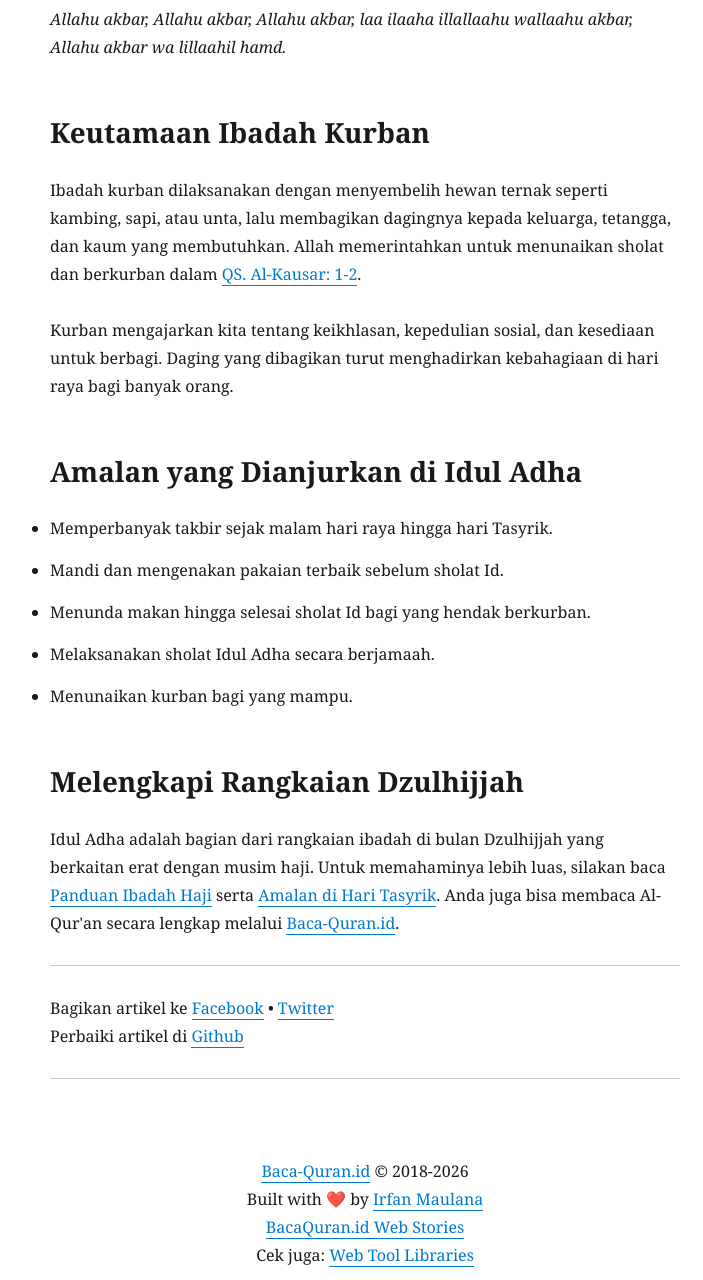
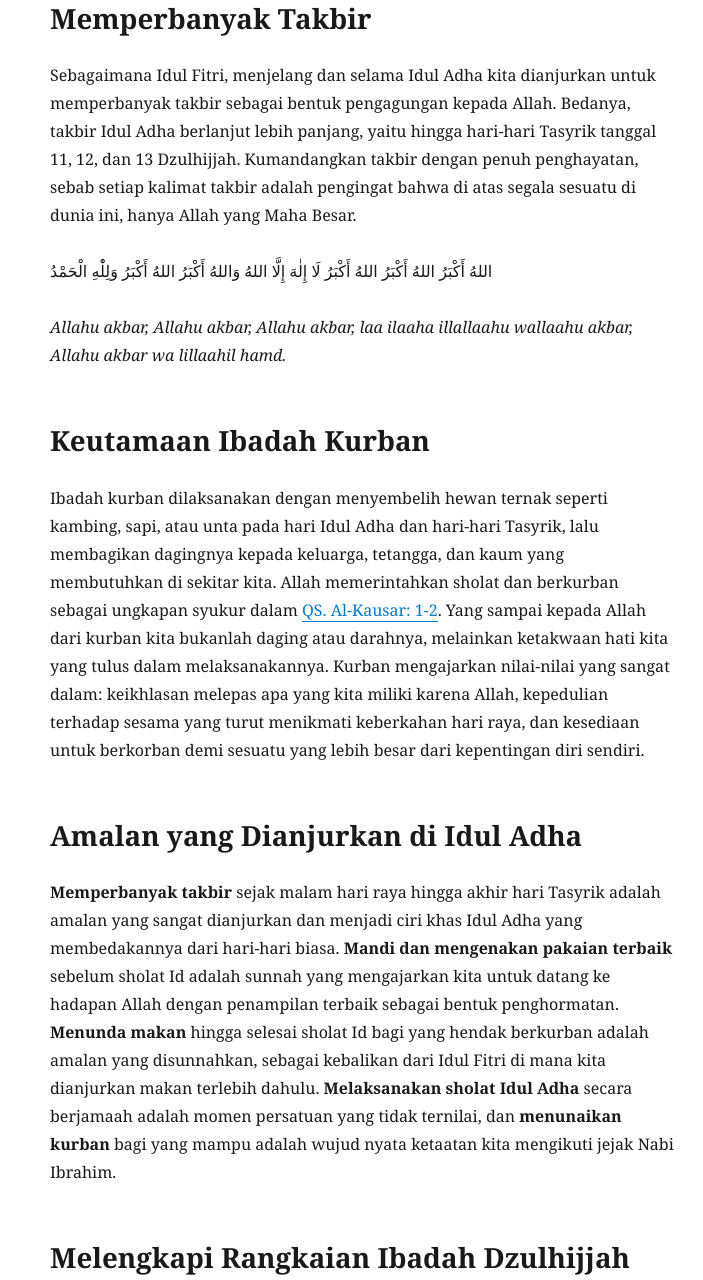
Before and after one commit to mazipan-quran-offline/tulisan, a Gatsby site: page /2027-05-04-keutamaan-idul-adha-dan-ibadah-kurban/ in a window 1280 px wide. Shown: the part 1051-2331 px from the top of the page, without its empty margins (275-978 px from the left). Built offline with nearby package versions, Linux system fonts and the light colour scheme; Gatsby itself is replaced by a stand-in of ours; some packages are replaced by stand-ins of ours.

Commit message:
refine: expand sections, remove bullet list, improve human tone for idul adha article

```diff
--- a/content/blog/2027-05-04-keutamaan-idul-adha-dan-ibadah-kurban/index.md
+++ b/content/blog/2027-05-04-keutamaan-idul-adha-dan-ibadah-kurban/index.md
@@ -4,38 +4,28 @@ description: Mengenal makna dan keutamaan Hari Raya Idul Adha, kisah Nabi Ibrahi
 date: '2027-05-04T23:59:59.121Z'
 ---
 
-Idul Adha, atau yang sering disebut Hari Raya Kurban, adalah salah satu dari dua hari raya besar dalam Islam. Hari raya ini diperingati setiap tanggal 10 Dzulhijjah dan bertepatan dengan puncak pelaksanaan ibadah haji di Tanah Suci.
-
-Artikel ini membahas makna dan keutamaan Idul Adha serta ibadah kurban. Untuk menemani ibadah Anda, sempatkan pula membaca Al-Qur'an melalui [Baca-Quran.id](https://www.baca-quran.id/).
+Idul Adha, atau yang sering disebut Hari Raya Kurban, adalah salah satu dari dua hari raya besar dalam Islam yang menyimpan makna pengorbanan dan ketaatan yang sangat dalam. Hari raya ini diperingati setiap tanggal 10 Dzulhijjah, bertepatan dengan puncak pelaksanaan ibadah haji di Tanah Suci, sehingga seluruh umat Islam di mana pun berada merasakan kesatuan spiritual dengan jutaan jamaah haji yang sedang menunaikan ibadah mereka. Untuk menemani ibadah Anda di hari-hari istimewa ini, sempatkan pula membaca Al-Qur'an melalui [Baca-Quran.id](https://www.baca-quran.id/).
 
 ## Makna di Balik Idul Adha
 
-Idul Adha tidak bisa dilepaskan dari kisah Nabi Ibrahim dan putranya, Nabi Ismail. Ketika Allah memerintahkan melalui mimpi agar Nabi Ibrahim menyembelih putra yang sangat dicintainya, keduanya menunjukkan ketaatan yang luar biasa. Kisah keteladanan ini diabadikan dalam Al-Qur'an, salah satunya pada [QS. As-Saffat: 102](https://www.baca-quran.id/surah/37/102/).
-
-Atas ketaatan itu, Allah menggantinya dengan seekor sembelihan yang besar. Dari peristiwa inilah ibadah kurban kemudian disyariatkan sebagai bentuk ketaatan dan rasa syukur kepada Allah.
+Idul Adha tidak bisa dilepaskan dari kisah luar biasa Nabi Ibrahim dan putranya, Nabi Ismail, yang menjadi salah satu puncak ketaatan dalam sejarah kenabian. Allah memberikan perintah melalui mimpi agar Nabi Ibrahim menyembelih putra yang sangat dicintai dan baru hadir setelah penantian yang sangat panjang. Alih-alih menolak atau mencari pembenaran untuk menghindar, Nabi Ibrahim justru menyampaikan perintah itu kepada Nabi Ismail dengan jujur, dan sang putra pun menjawab dengan ketaatan yang sama: "Wahai ayahku, kerjakanlah apa yang diperintahkan Allah kepadamu." Kisah keteladanan yang mengharukan ini diabadikan dalam Al-Qur'an pada [QS. As-Saffat: 102](https://www.baca-quran.id/surah/37/102/). Tepat ketika Nabi Ibrahim hendak melaksanakan perintah itu dengan hati yang ikhlas, Allah menggantikannya dengan seekor sembelihan yang besar sebagai bukti bahwa yang Allah inginkan adalah ketulusan hati, bukan nyawa sang putra. Dari peristiwa yang penuh kemuliaan inilah ibadah kurban kemudian disyariatkan sebagai bentuk ketaatan dan rasa syukur yang diteruskan oleh umat Islam hingga hari ini.
 
 ## Memperbanyak Takbir
 
-Sebagaimana Idul Fitri, menjelang dan selama Idul Adha kita dianjurkan memperbanyak takbir, bahkan hingga hari-hari Tasyrik.
+Sebagaimana Idul Fitri, menjelang dan selama Idul Adha kita dianjurkan untuk memperbanyak takbir sebagai bentuk pengagungan kepada Allah. Bedanya, takbir Idul Adha berlanjut lebih panjang, yaitu hingga hari-hari Tasyrik tanggal 11, 12, dan 13 Dzulhijjah. Kumandangkan takbir dengan penuh penghayatan, sebab setiap kalimat takbir adalah pengingat bahwa di atas segala sesuatu di dunia ini, hanya Allah yang Maha Besar.
 
-اللهُ أَكْبَرُ اللهُ أَكْبَرُ اللهُ أَكْبَرُ لَا إِلٰهَ إِلَّا اللهُ وَاللهُ أَكْبَرُ اللهُ أَكْبَرُ وَلِلّٰهِ الْحَمْدُ
+اللهُ أَكْبَرُ اللهُ أَكْبَرُ اللهُ أَكْبَرُ لَا إِلٰهَ إِلَّا اللهُ وَاللهُ أَكْبَرُ اللهُ أَكْبَرُ وَلِلْٰهِ الْحَمْدُ
 
 *Allahu akbar, Allahu akbar, Allahu akbar, laa ilaaha illallaahu wallaahu akbar, Allahu akbar wa lillaahil hamd.*
 
 ## Keutamaan Ibadah Kurban
 
-Ibadah kurban dilaksanakan dengan menyembelih hewan ternak seperti kambing, sapi, atau unta, lalu membagikan dagingnya kepada keluarga, tetangga, dan kaum yang membutuhkan. Allah memerintahkan untuk menunaikan sholat dan berkurban dalam [QS. Al-Kausar: 1-2](https://www.baca-quran.id/surah/108/).
-
-Kurban mengajarkan kita tentang keikhlasan, kepedulian sosial, dan kesediaan untuk berbagi. Daging yang dibagikan turut menghadirkan kebahagiaan di hari raya bagi banyak orang.
+Ibadah kurban dilaksanakan dengan menyembelih hewan ternak seperti kambing, sapi, atau unta pada hari Idul Adha dan hari-hari Tasyrik, lalu membagikan dagingnya kepada keluarga, tetangga, dan kaum yang membutuhkan di sekitar kita. Allah memerintahkan sholat dan berkurban sebagai ungkapan syukur dalam [QS. Al-Kausar: 1-2](https://www.baca-quran.id/surah/108/). Yang sampai kepada Allah dari kurban kita bukanlah daging atau darahnya, melainkan ketakwaan hati kita yang tulus dalam melaksanakannya. Kurban mengajarkan nilai-nilai yang sangat dalam: keikhlasan melepas apa yang kita miliki karena Allah, kepedulian terhadap sesama yang turut menikmati keberkahan hari raya, dan kesediaan untuk berkorban demi sesuatu yang lebih besar dari kepentingan diri sendiri.
 
 ## Amalan yang Dianjurkan di Idul Adha
 
-- Memperbanyak takbir sejak malam hari raya hingga hari Tasyrik.
-- Mandi dan mengenakan pakaian terbaik sebelum sholat Id.
-- Menunda makan hingga selesai sholat Id bagi yang hendak berkurban.
-- Melaksanakan sholat Idul Adha secara berjamaah.
-- Menunaikan kurban bagi yang mampu.
+**Memperbanyak takbir** sejak malam hari raya hingga akhir hari Tasyrik adalah amalan yang sangat dianjurkan dan menjadi ciri khas Idul Adha yang membedakannya dari hari-hari biasa. **Mandi dan mengenakan pakaian terbaik** sebelum sholat Id adalah sunnah yang mengajarkan kita untuk datang ke hadapan Allah dengan penampilan terbaik sebagai bentuk penghormatan. **Menunda makan** hingga selesai sholat Id bagi yang hendak berkurban adalah amalan yang disunnahkan, sebagai kebalikan dari Idul Fitri di mana kita dianjurkan makan terlebih dahulu. **Melaksanakan sholat Idul Adha** secara berjamaah adalah momen persatuan yang tidak ternilai, dan **menunaikan kurban** bagi yang mampu adalah wujud nyata ketaatan kita mengikuti jejak Nabi Ibrahim.
 
-## Melengkapi Rangkaian Dzulhijjah
+## Melengkapi Rangkaian Ibadah Dzulhijjah
 
-Idul Adha adalah bagian dari rangkaian ibadah di bulan Dzulhijjah yang berkaitan erat dengan musim haji. Untuk memahaminya lebih luas, silakan baca [Panduan Ibadah Haji](/2027-05-02-panduan-ibadah-haji/) serta [Amalan di Hari Tasyrik](/2027-05-06-amalan-hari-tasyrik/). Anda juga bisa membaca Al-Qur'an secara lengkap melalui [Baca-Quran.id](https://www.baca-quran.id/).
+Idul Adha adalah bagian dari rangkaian ibadah agung di bulan Dzulhijjah yang meliputi wukuf di Arafah, ibadah haji, kurban, dan hari-hari Tasyrik, semuanya berkelindan dalam satu semangat yang sama: menempatkan Allah di atas segalanya. Untuk memahami ibadah haji yang menjadi konteks besar dari Idul Adha, silakan baca [Panduan Ibadah Haji](/2027-05-02-panduan-ibadah-haji/). Dan untuk mengetahui amalan-amalan yang masih berlanjut setelah Idul Adha, simak pula [Amalan di Hari Tasyrik](/2027-05-06-amalan-hari-tasyrik/). Anda juga bisa membaca Al-Qur'an secara lengkap melalui [Baca-Quran.id](https://www.baca-quran.id/).
```
